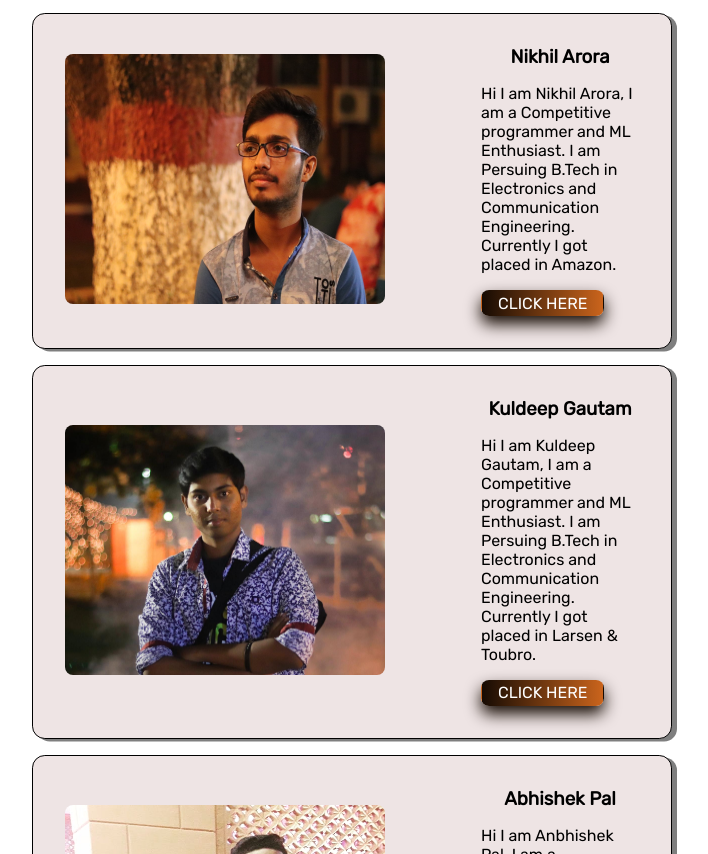
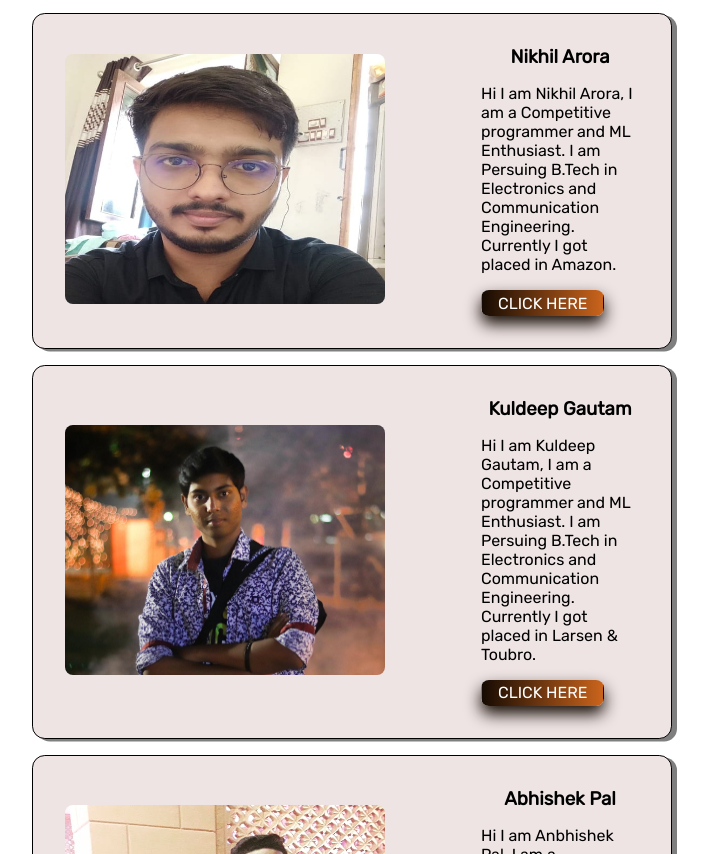
Before and after one commit to codetronicsism/codetronics, a plain HTML site: page blog.html in a window 1280 px wide. Shown: the part 2350-3204 px from the top of the page, without its empty margins (288-996 px from the left). Drawn offline with nearby package versions, Linux system fonts and the light colour scheme.

Commit message:
Update blog.html

```diff
--- a/blog.html
+++ b/blog.html
@@ -106,7 +106,7 @@
         <div class="blog-with-left-img">
             <div class="left-side">
                 <div class="left-content">
-                    <img src="./images/nikhil.jpeg" id="pic" alt="">
+                    <img src="./images/nikhil1.jpeg" id="pic" alt="">
                 </div>
             </div>
             <div class="right-side">
```
